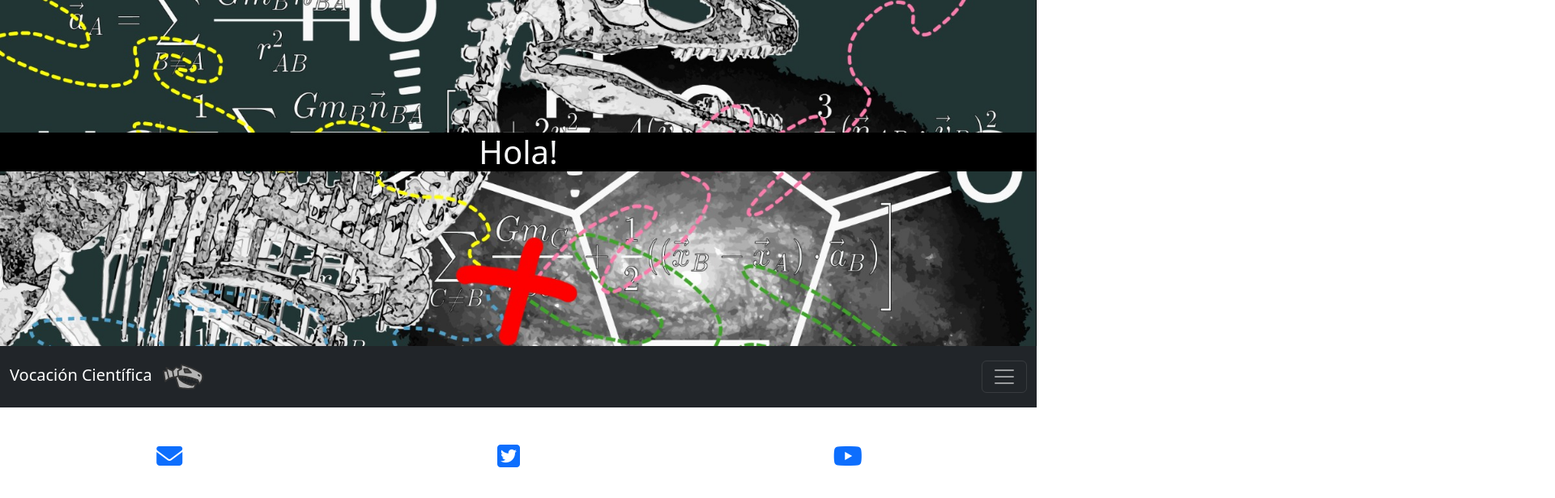
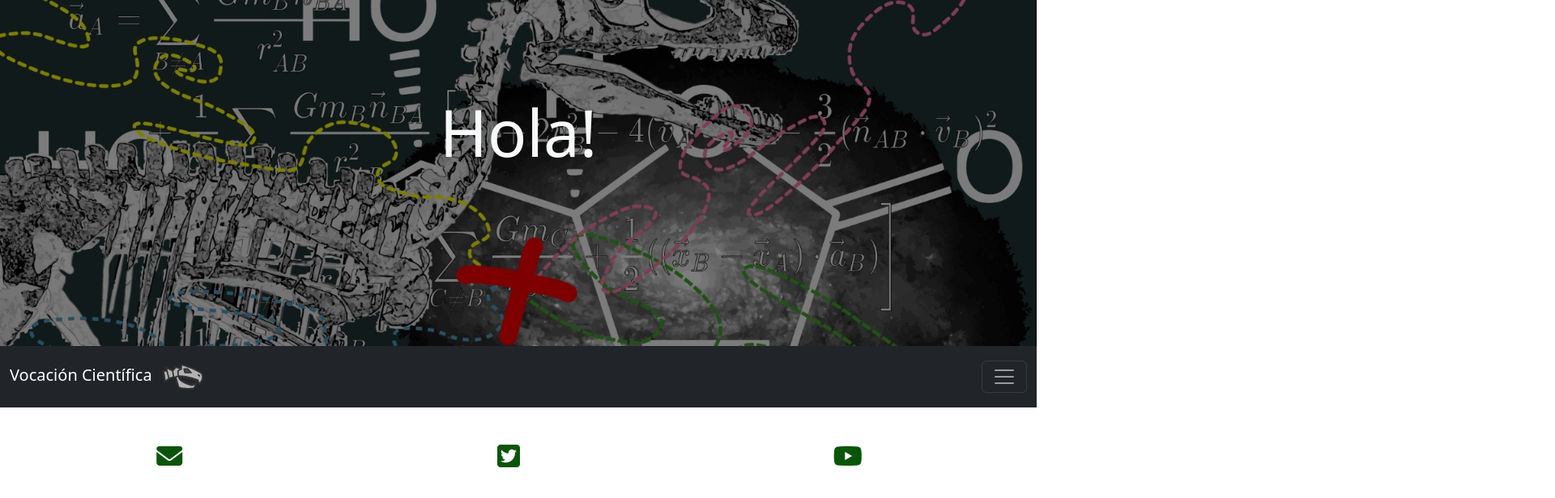
Before and after one commit to miguelfiguera/vocacion-cientifica, a React (Create React App) app: page / in a window 1280 px wide. Shown: the part 52-668 px from the top of the page at 81% size, 1920 px wide, since content can reach past the window. Built offline with nearby package versions, Linux system fonts and the light colour scheme.

Commit message:
dark the headers opacity

```diff
--- a/src/components/Header.js
+++ b/src/components/Header.js
@@ -16,13 +16,16 @@ window.addEventListener('resize',()=>{
 window.addEventListener('locationchange', ()=> {
 	setCurrentUrl(window.location.pathname)
 });
+
+//add current URL logic to change header title
+
 return(
 
     <div className=" my-0 py-0 justify-content-center align-content-center" style={{backgroundImage:`url(${headerBg})`,backgroundSize:'cover',height:bannerHeight}}>
 
-<div className="container-fluid" style={{backgroundColor:'black'}}>
-    <strong><h1 className=" my-0 py-0 text-light" style={{opacity:'1'}}> Hola!</h1></strong>
+<div className="container-fluid " style={{backgroundColor:'black',height:bannerHeight,opacity:'0.5'}}>
     </div>
+    <strong><h1 className=" my-0 py-0 text-light fs-1" style={{scale:'1.2',backgroundColor:'transparent',translate:'0% -600%',scale:'2'}}> Hola!</h1></strong>
 
 
 
--- a/src/index.css
+++ b/src/index.css
@@ -12,6 +12,11 @@ code {
     monospace;
 }
 
+i{
+  color: rgb(11, 85, 11)
+}
+
+
 .bigHover:hover{
   animation: largeIcon 0.5s linear forwards;
 }
```
